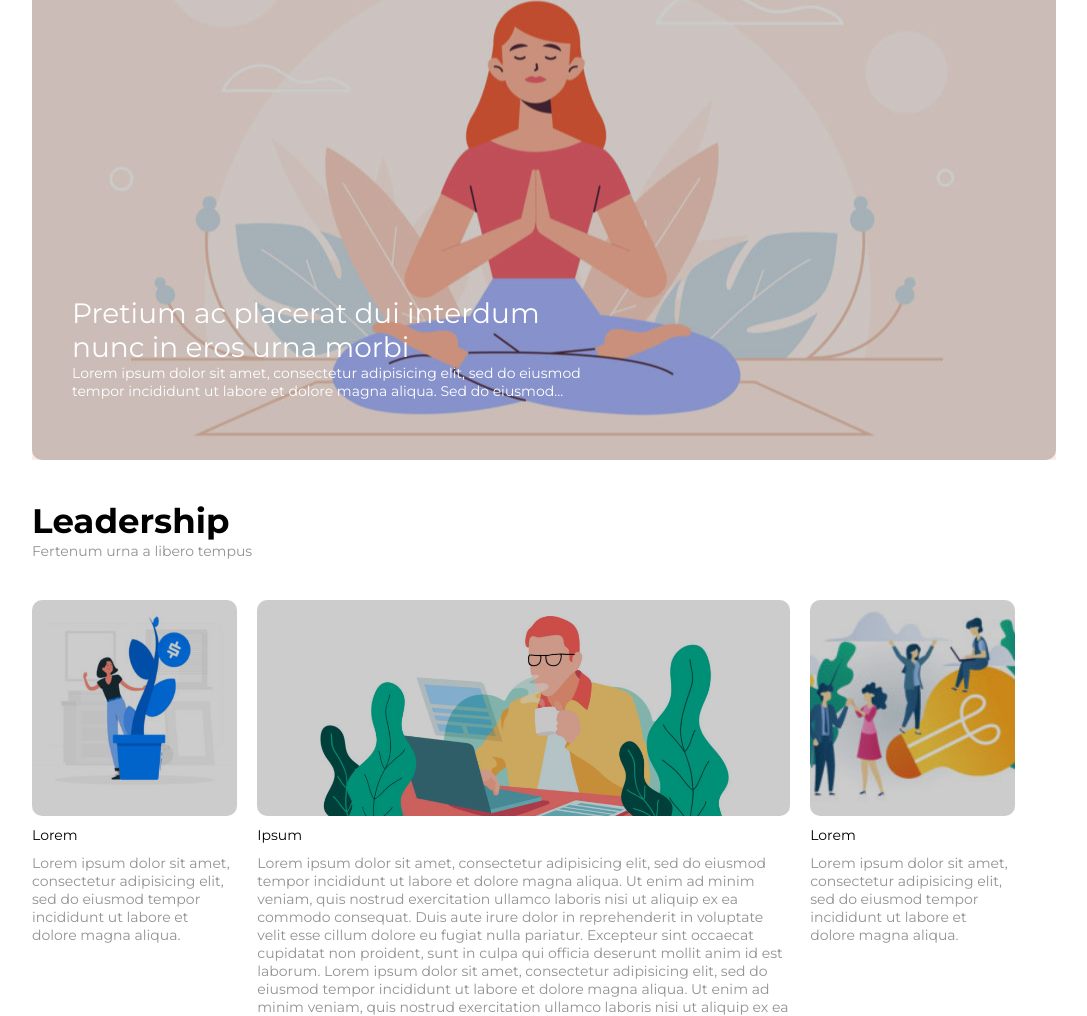
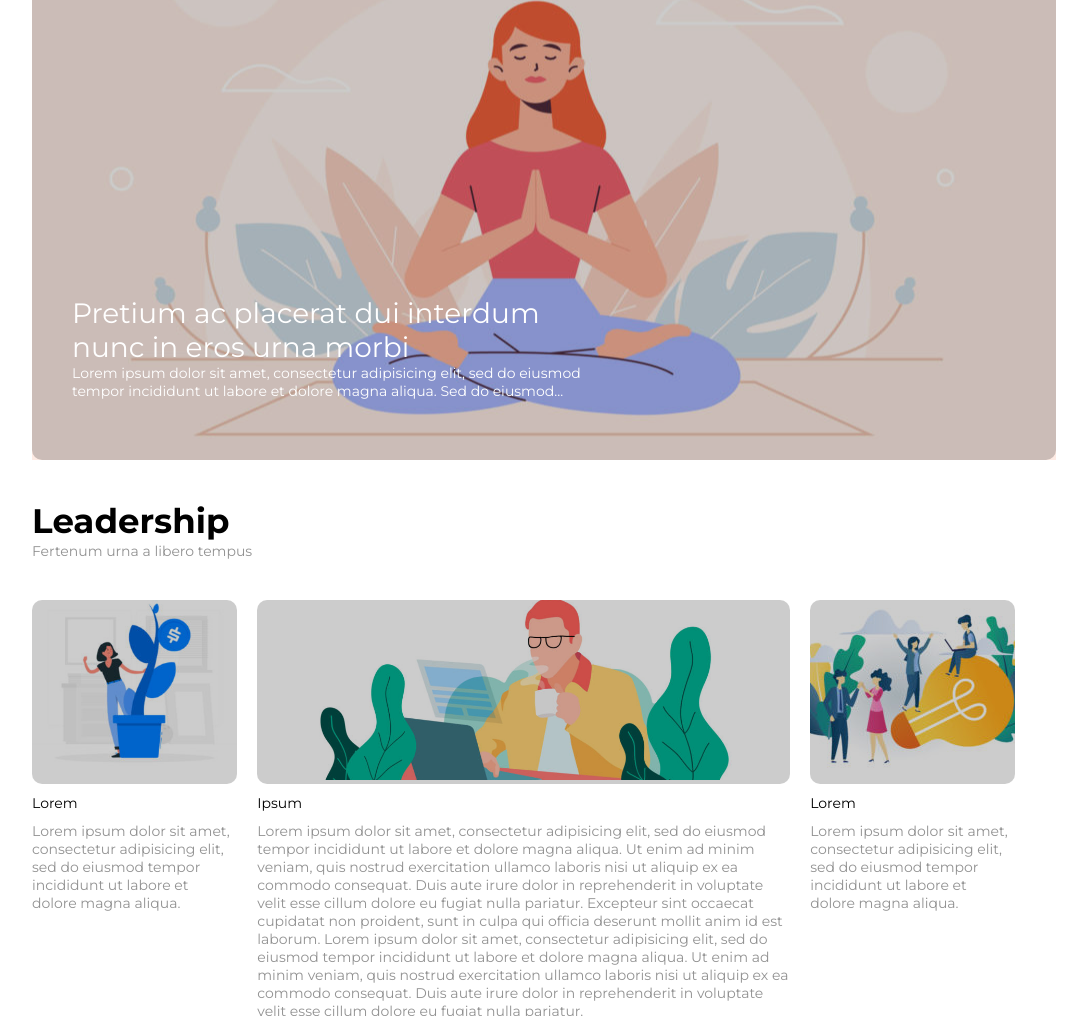
Before and after one commit to aficocelli/htmlcss-wp, a plain HTML site: page index.html in a window 1280 px wide. Shown: the part 263-1279 px from the top of the page, without its empty margins (96-1183 px from the left). Drawn offline with Linux system fonts and the light colour scheme.

Commit message:
fix altezza main

```diff
--- a/css/style.css
+++ b/css/style.css
@@ -119,21 +119,17 @@ body{
 
 /* formattazione immagini del main */
 .immagini-main{
-  height:215.83px;
   width:100%;
   position:relative;
 }
 .immagini-main img{
 width:100%;
-height:100%;
+height:180px;
+object-fit: cover;
 }
 
-#immagine-lampadina{
-  object-fit: cover;
-}
-#banner-main{
-  object-fit: cover;
-}
+
+
 /* aggiunta proprietà clearfix */
 
 .parte-centrale::after{
```
